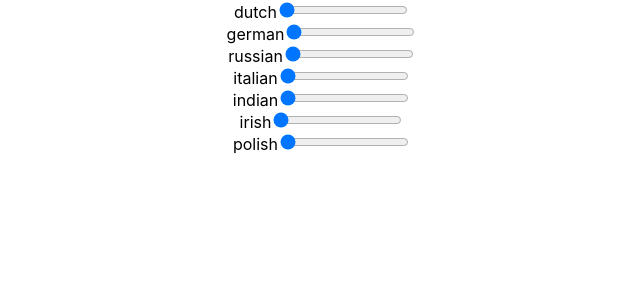
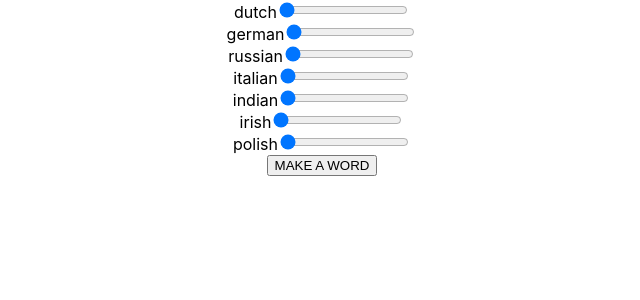
Before and after one commit to B-Evans99/owalo, a React (Create React App) app in the folder owalo-react/: page / in a window 1280 px wide. Shown: the top 300 px of the page, without its empty margins (318-958 px from the left). Built offline with nearby package versions, Linux system fonts and the light colour scheme.

Commit message:
feat(app.js): dynamically load flavours from file

```diff
--- a/owalo-react/src/App.js
+++ b/owalo-react/src/App.js
@@ -54,77 +54,28 @@ let getWord = probDict => {
   return retStr;
 };
 
-let getProbs = (f1, f2, f3, f4, f5, f6) => {
-  let probDict1 = require("./irishFlavour.json");
-  let probDict2 = require("./indianFlavour.json");
-  let probDict3 = require("./italianFlavour.json");
-  let probDict4 = require("./dutchFlavour.json");
-  let probDict5 = require("./polishFlavour.json");
-  let probDict6 = require("./russianFlavour.json");
-
+let getProbs = mix => {
   let probDict = {};
 
-  f1 = Math.floor(parseInt(f1 - 1));
-  f2 = Math.floor(parseInt(f2 - 1));
-  f3 = Math.floor(parseInt(f3 - 1));
-  f4 = Math.floor(parseInt(f4 - 1));
-  f5 = Math.floor(parseInt(f5 - 1));
-  f6 = Math.floor(parseInt(f6 - 1));
+  let total = 0;
 
-  let total = f1 + f2 + f3 + f4 + f5 + f6;
-
-  f1 = f1 / total;
-  f2 = f2 / total;
-  f3 = f3 / total;
-  f4 = f4 / total;
-  f5 = f5 / total;
-  f6 = f6 / total;
-
-  Object.keys(probDict1).forEach(key => {
-    if (!Object.keys(probDict).includes(key)) probDict[key] = {};
-    Object.keys(probDict1[key]).forEach(k => {
-      if (!Object.keys(probDict[key]).includes(k)) probDict[key][k] = 0;
-      probDict[key][k] += probDict1[key][k] * f1;
-    });
+  Object.keys(mix).forEach(key => {
+    total += parseInt(mix[key]);
   });
 
-  Object.keys(probDict2).forEach(key => {
-    if (!Object.keys(probDict).includes(key)) probDict[key] = {};
-    Object.keys(probDict2[key]).forEach(k => {
-      if (!Object.keys(probDict[key]).includes(k)) probDict[key][k] = 0;
-      probDict[key][k] += probDict2[key][k] * f2;
-    });
-  });
+  console.log("TOTAL " + total);
 
-  Object.keys(probDict3).forEach(key => {
-    if (!Object.keys(probDict).includes(key)) probDict[key] = {};
-    Object.keys(probDict3[key]).forEach(k => {
-      if (!Object.keys(probDict[key]).includes(k)) probDict[key][k] = 0;
-      probDict[key][k] += probDict3[key][k] * f3;
-    });
-  });
+  Object.keys(mix).forEach(key => {
+    let add = require("./" + key + "Flavour.json");
+    let weight = Math.floor(parseInt(mix[key] - 1));
+    weight = weight / total;
 
-  Object.keys(probDict4).forEach(key => {
-    if (!Object.keys(probDict).includes(key)) probDict[key] = {};
-    Object.keys(probDict4[key]).forEach(k => {
-      if (!Object.keys(probDict[key]).includes(k)) probDict[key][k] = 0;
-      probDict[key][k] += probDict4[key][k] * f4;
-    });
-  });
-
-  Object.keys(probDict5).forEach(key => {
-    if (!Object.keys(probDict).includes(key)) probDict[key] = {};
-    Object.keys(probDict5[key]).forEach(k => {
-      if (!Object.keys(probDict[key]).includes(k)) probDict[key][k] = 0;
-      probDict[key][k] += probDict5[key][k] * f5;
-    });
-  });
-
-  Object.keys(probDict6).forEach(key => {
-    if (!Object.keys(probDict).includes(key)) probDict[key] = {};
-    Object.keys(probDict6[key]).forEach(k => {
-      if (!Object.keys(probDict[key]).includes(k)) probDict[key][k] = 0;
-      probDict[key][k] += probDict6[key][k] * f6;
+    Object.keys(add).forEach(key => {
+      if (!Object.keys(probDict).includes(key)) probDict[key] = {};
+      Object.keys(add[key]).forEach(k => {
+        if (!Object.keys(probDict[key]).includes(k)) probDict[key][k] = 0;
+        probDict[key][k] += add[key][k] * weight;
+      });
     });
   });
 
@@ -180,13 +131,13 @@ function App() {
         );
       })}
 
-      {/* <button
+      <button
         onClick={() => {
-          setTitle(getProbs(ireVal, idaVal, itaVal, gerVal, polVal, rusVal));
+          setTitle(getProbs(mix));
         }}
       >
         MAKE A WORD
-      </button> */}
+      </button>
     </div>
   );
 }
```
